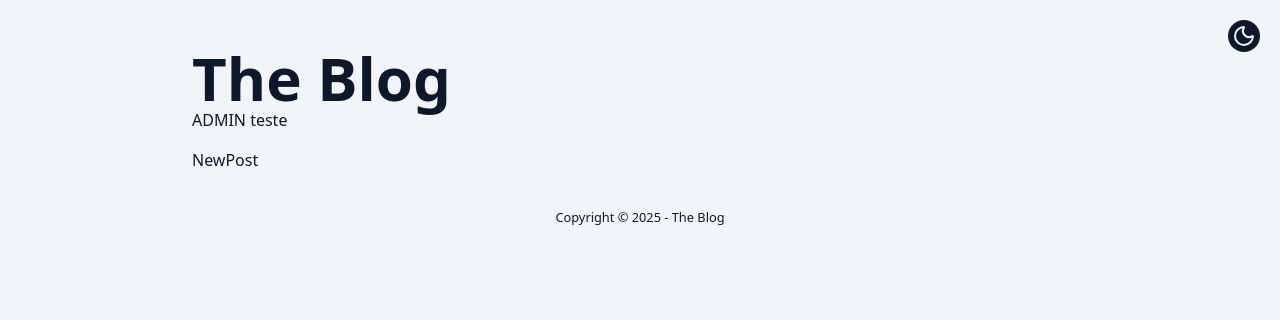
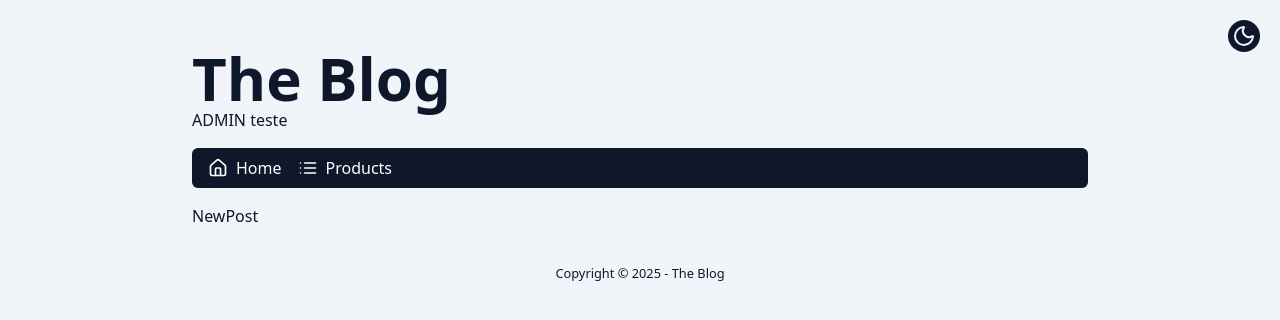
Before and after one commit to lucasmetron/blog, a Next.js app: page /admin/post/new in a window 1280 px wide. Shown: the top 320 px of the page. Built offline with nearby package versions, Linux system fonts and the light colour scheme.

Commit message:
ajustes navbar e dark mode

```diff
--- /dev/null
+++ b/src/app/admin/post/layout.tsx
@@ -0,0 +1,14 @@
+import MenuAdmin from '@/components/MenuAdmin';
+
+export default function AdminPostLayout({
+  children,
+}: Readonly<{
+  children: React.ReactNode;
+}>) {
+  return (
+    <>
+      <MenuAdmin />
+      {children}
+    </>
+  );
+}
--- a/src/app/admin/post/page.tsx
+++ b/src/app/admin/post/page.tsx
@@ -1,6 +1,5 @@
 import React, { Suspense } from 'react';
 import { Metadata } from 'next';
-import clsx from 'clsx';
 
 import PostListAdmin from '@/components/PostListAdmin';
 import SpinLoader from '@/components/SpinLoader';
--- a/src/components/BtnDeletePost/index.tsx
+++ b/src/components/BtnDeletePost/index.tsx
@@ -5,7 +5,6 @@ import { Trash } from 'lucide-react';
 import { deletePostAction } from '@/actions/post/delete-post-action';
 import clsx from 'clsx';
 import DialogBox from '../DialogBox';
-import { toast } from 'react-toastify';
 import { notify } from '@/utils/functions';
 
 interface BtnDeletePostProps {
--- a/src/components/DialogBox/index.tsx
+++ b/src/components/DialogBox/index.tsx
@@ -41,7 +41,7 @@ const DialogBox = ({
     >
       <div
         className={clsx(
-          'bg-slate-100 p-6 rounded-lg max-w-2xl mx-6',
+          'bg-slate-100 p-6 rounded-lg max-w-2xl mx-6 dark:bg-slate-800',
           'flex flex-col gap-6',
           'shadow-lg shadow-black/30 text-center',
         )}
@@ -55,6 +55,7 @@ const DialogBox = ({
             onClick={onCancel}
             className={clsx(
               'bg-slate-300',
+              'dark:bg-slate-500',
               diseabled ? 'opacity-50' : 'opacity-100',
               'transition-all',
               'px-4',
--- /dev/null
+++ b/src/components/MenuAdmin/index.tsx
@@ -0,0 +1,40 @@
+import clsx from 'clsx';
+import { Home, List } from 'lucide-react';
+import Link from 'next/link';
+import React from 'react';
+
+const MenuAdmin = () => {
+  const classNav = clsx(
+    'w-full',
+    'bg-slate-900',
+    'rounded-md',
+    'py-2',
+    'px-4',
+    'flex',
+    'gap-4',
+    'flex-wrap',
+    'dark:bg-slate-100',
+  );
+  const linkNav = clsx(
+    'gap-2',
+    'text-white',
+    'flex',
+    '[&>svg]:w-5',
+    'dark:text-slate-900',
+  );
+  return (
+    <nav className={classNav}>
+      <a className={linkNav} href='/' target='_blank'>
+        <Home />
+        Home
+      </a>
+
+      <Link className={linkNav} href='/admin/post'>
+        <List />
+        Products
+      </Link>
+    </nav>
+  );
+};
+
+export default MenuAdmin;
--- a/src/components/PostListAdmin/index.tsx
+++ b/src/components/PostListAdmin/index.tsx
@@ -44,11 +44,14 @@ const PostListAdmin = async () => {
             'justify-between',
             'rounded-[3px]',
             !post.published && 'bg-gray-300',
+            !post.published && 'dark:bg-gray-700',
           )}
           key={post.id}
         >
           <Link className='cursor-pointer' href={`/admin/post/${post.id}`}>
-            <p className='text-gray-900 text-sm md:text-lg'>{post.title}</p>
+            <p className='text-gray-900 text-sm md:text-lg dark:text-slate-100'>
+              {post.title}
+            </p>
           </Link>
 
           {!post.published && (
```
